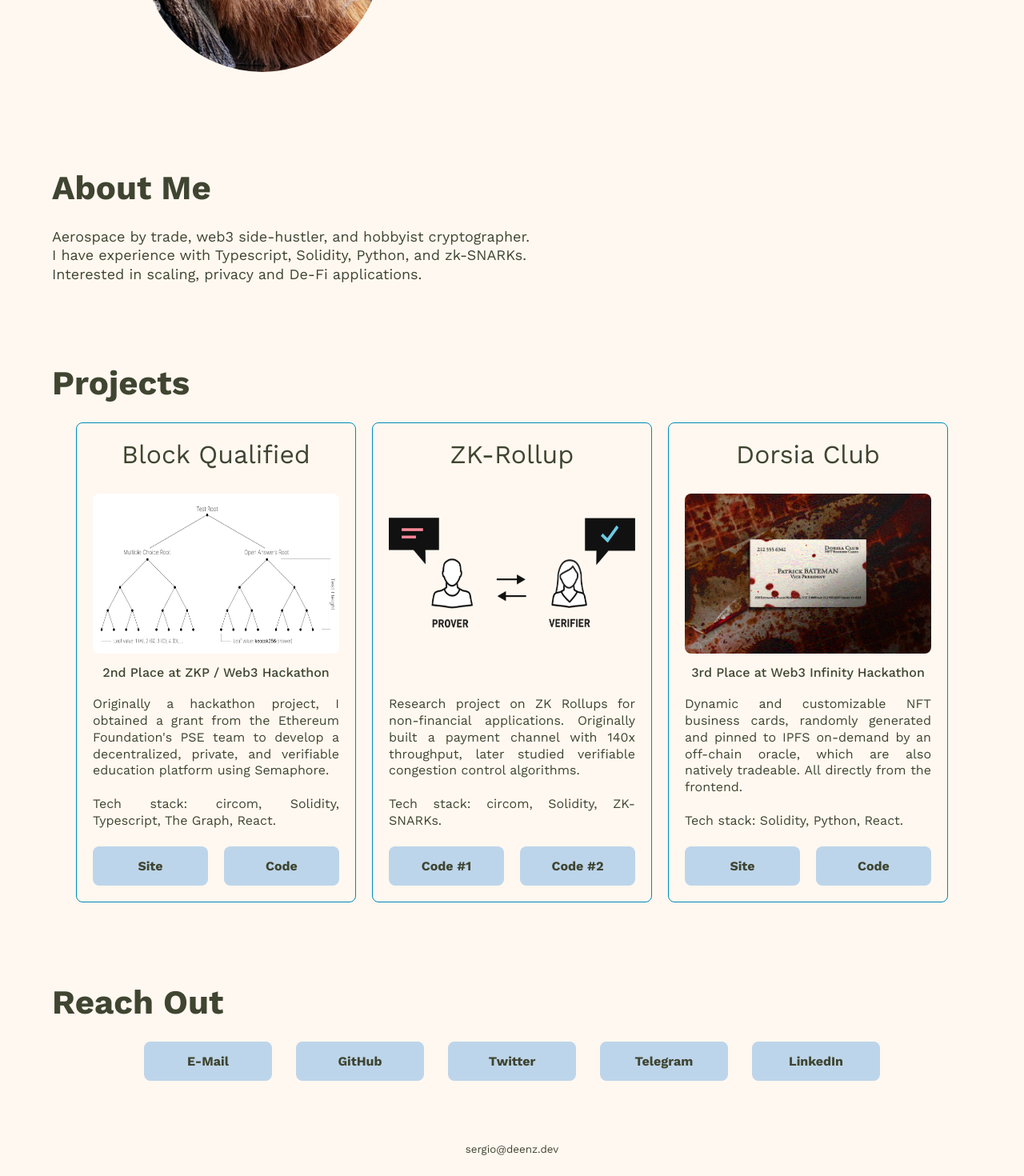
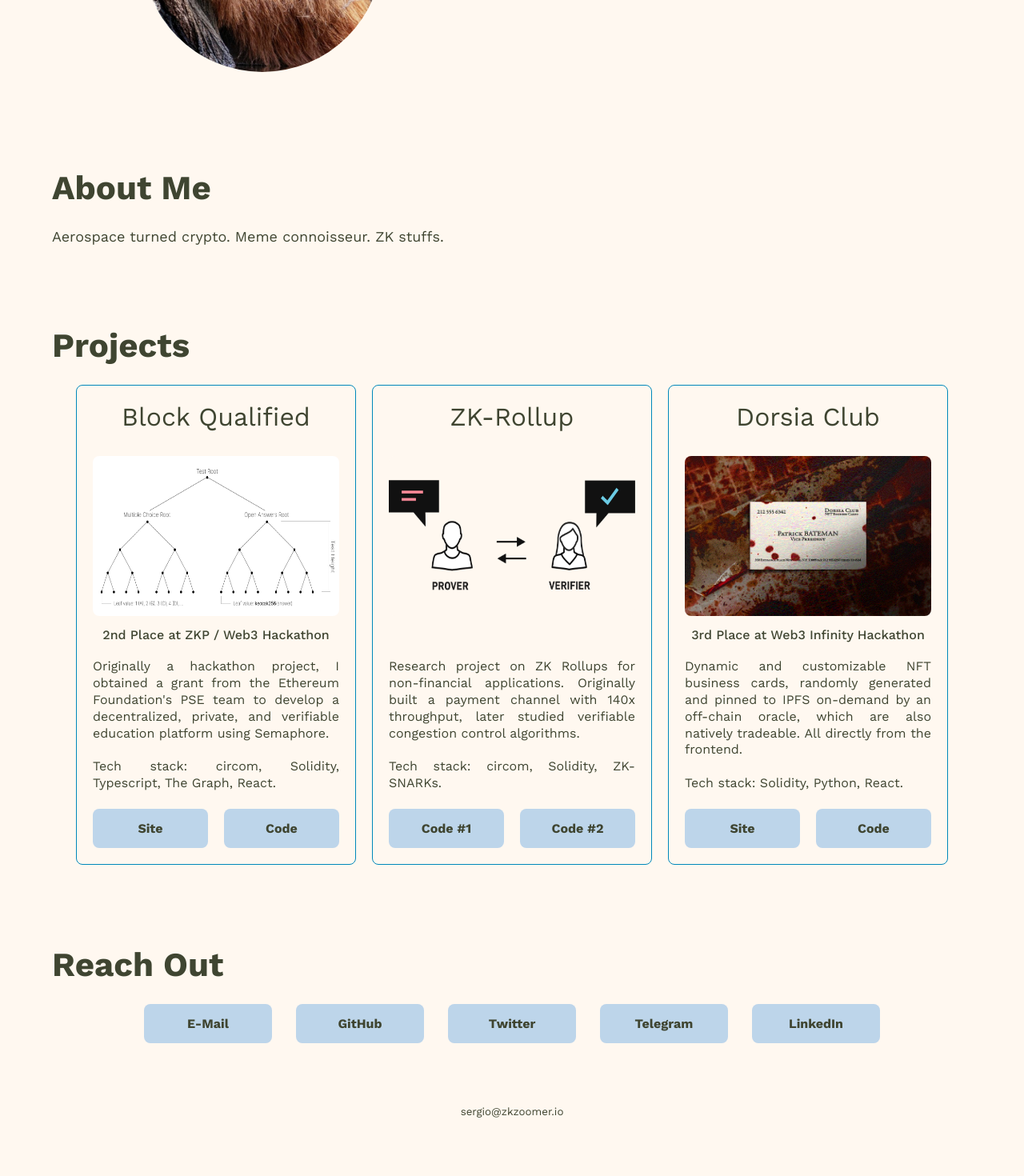
Before and after one commit to zkzoomer/zkzoomer, a JavaScript app: page / in a window 1280 px wide. Shown: the part 280-1750 px from the top of the page at 80% size. After the commit the page ends 1703 px from the top, so only its background shows below. Built offline with nearby package versions, Linux system fonts and the light colour scheme; the HTML template or start-up script is replaced by a standard one.

Commit message:
adapt to zkzoomer

```diff
--- a/package.json
+++ b/package.json
@@ -1,5 +1,5 @@
 {
-  "name": "deenz.dev",
+  "name": "zkzoomer.io",
   "version": "0.1.0",
   "private": true,
   "dependencies": {
--- a/public/index.html
+++ b/public/index.html
@@ -7,15 +7,15 @@
     <meta name="theme-color" content="#000000" />
     <meta
       name="description"
-      content="My personal portfolio as a web3 developer and sardine lover"
+      content="Personal portfolio"
     />
-    <meta property="og:title" content="deenz.dev" />
+    <meta property="og:title" content="zkzoomer.io" />
     <meta property="og:type" content="portfolio" />
-    <meta name="og:description" content="My personal portfolio as a web3 developer and sardine lover">
+    <meta name="og:description" content="Personal portfolio">
     <meta property="og:image" content="%PUBLIC_URL%/logo.png" />
-    <meta property="og:url" content="https://deenz.dev" />
+    <meta property="og:url" content="https://zkzoomer.io" />
     <meta name="twitter:card" content="summary_large_image">
-    <meta name="twitter:site" content="@0xdeenz">
+    <meta name="twitter:site" content="@zkzoomer">
     <!--
       manifest.json provides metadata used when your web app is installed on a
       user's mobile device or desktop. See https://developers.google.com/web/fundamentals/web-app-manifest/
@@ -30,7 +30,7 @@
       work correctly both with client-side routing and a non-root public URL.
       Learn how to configure a non-root public URL by running `npm run build`.
     -->
-    <title>deenz</title>
+    <title>zkzoomer</title>
   </head>
   <body>
     <noscript>You need to enable JavaScript to run this app.</noscript>
--- a/src/components/About.js
+++ b/src/components/About.js
@@ -3,9 +3,7 @@ const About = () => {
         <section className='about'>
             <h2>About Me</h2>
             <p>
-                Aerospace by trade, web3 side-hustler, and hobbyist cryptographer.<br />
-                I have experience with Typescript, Solidity, Python, and zk-SNARKs.<br />
-                Interested in scaling, privacy and De-Fi applications.
+                Aerospace turned crypto. Meme connoisseur. ZK stuffs.
             </p>
         </section>
     );
--- a/src/components/Footer.js
+++ b/src/components/Footer.js
@@ -1,7 +1,7 @@
 const Footer = () => {
     return (
         <footer className="footer">
-            <p><small>sergio@deenz.dev</small></p>
+            <p><small>sergio@zkzoomer.io</small></p>
         </footer>
     );
 }
--- a/src/components/Projects.js
+++ b/src/components/Projects.js
@@ -22,7 +22,7 @@ const Projects = () => {
 
                     <div className="button__container">
                         <a href="https://bq2.netlify.app/" target="_blank" rel="noreferrer" className="button">Site</a>
-                        <a href="https://github.com/0xdeenz/bq2" target="_blank" rel="noreferrer" className="button">Code</a>
+                        <a href="https://github.com/zkzoomer/bq2" target="_blank" rel="noreferrer" className="button">Code</a>
                     </div>
                 </div>
 
@@ -37,8 +37,8 @@ const Projects = () => {
                     </p>
 
                     <div className="button__container">
-                        <a href="https://github.com/0xdeenz/rollup-demo" target="_blank" rel="noreferrer" className="button">Code #1</a>
-                        <a href="https://github.com/0xdeenz/congestion-control" target="_blank" rel="noreferrer" className="button">Code #2</a>
+                        <a href="https://github.com/zkzoomer/rollup-demo" target="_blank" rel="noreferrer" className="button">Code #1</a>
+                        <a href="https://github.com/zkzoomer/congestion-control" target="_blank" rel="noreferrer" className="button">Code #2</a>
                     </div>
                 </div>
 
@@ -53,7 +53,7 @@ const Projects = () => {
                     </p>
                     <div className="button__container">
                         <a href="https://dorsiaclub.netlify.app/" target="_blank" rel="noreferrer" className="button">Site</a>
-                        <a href="https://github.com/0xdeenz/dorsiaclub" target="_blank" className="button" rel="noreferrer">Code</a>
+                        <a href="https://github.com/zkzoomer/dorsiaclub" target="_blank" className="button" rel="noreferrer">Code</a>
                     </div>
                 </div>
             </div>
--- a/src/components/Social.js
+++ b/src/components/Social.js
@@ -3,10 +3,10 @@ const Social = () => {
         <div className="social">
             <h2>Reach Out</h2>
             <div>
-                <a href="mailto:sergio@deenz.dev" target='_blank' rel="noreferrer" className="button">E-Mail</a>
-                <a href="https://github.com/0xdeenz" target='_blank' rel="noreferrer" className="button">GitHub</a>
-                <a href="https://twitter.com/0xdeenz" target='_blank' rel="noreferrer" className="button">Twitter</a>
-                <a href="https://t.me/deenzdev" target='_blank' rel="noreferrer" className="button">Telegram</a>
+                <a href="mailto:sergio@zkzoomer.io" target='_blank' rel="noreferrer" className="button">E-Mail</a>
+                <a href="https://github.com/zkzoomer" target='_blank' rel="noreferrer" className="button">GitHub</a>
+                <a href="https://twitter.com/zkzoomer" target='_blank' rel="noreferrer" className="button">Twitter</a>
+                <a href="https://t.me/zkzoomer" target='_blank' rel="noreferrer" className="button">Telegram</a>
                 <a href="https://www.linkedin.com/in/sergiomartc" target='_blank' rel="noreferrer" className="button">LinkedIn</a>
             </div>
         </div>
```
